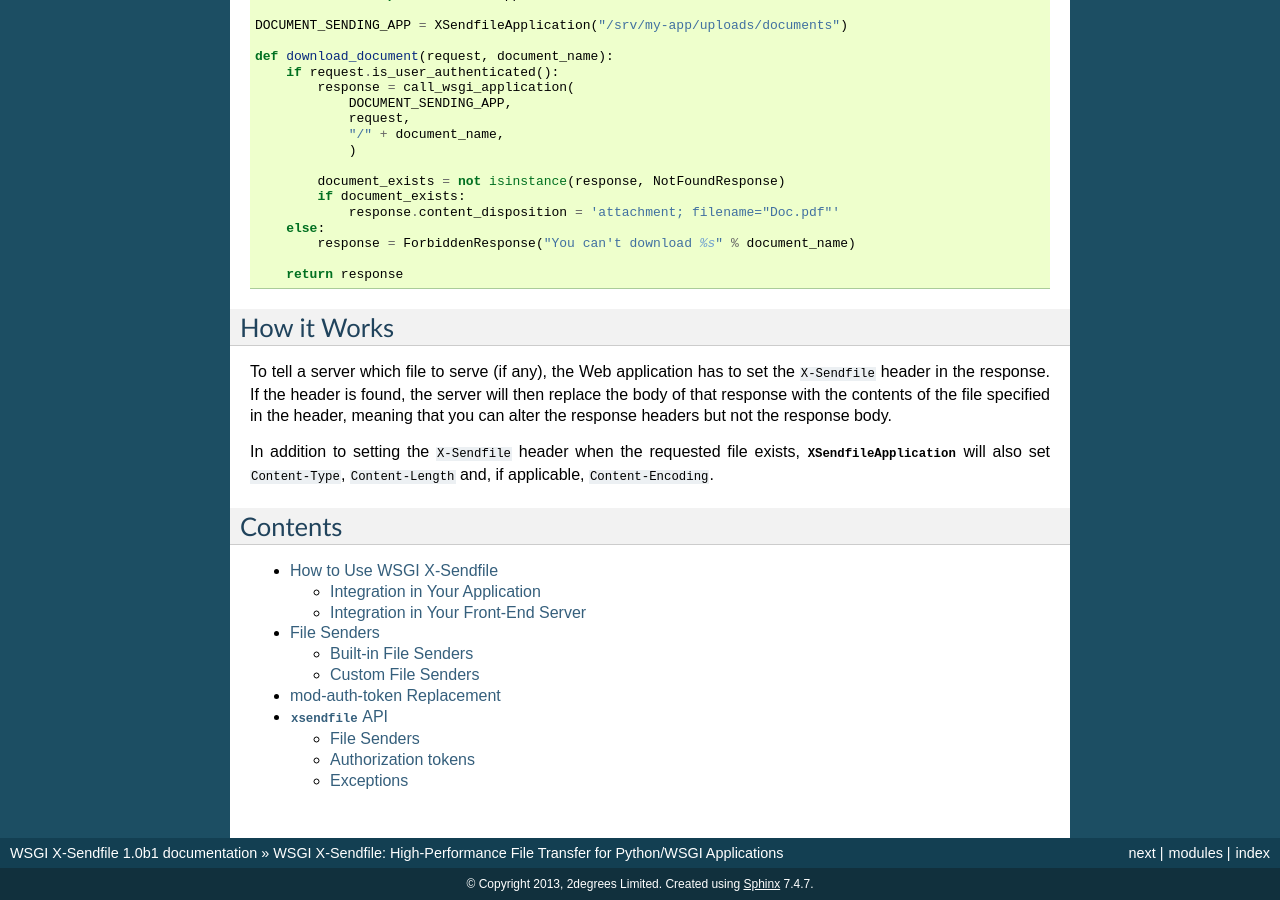
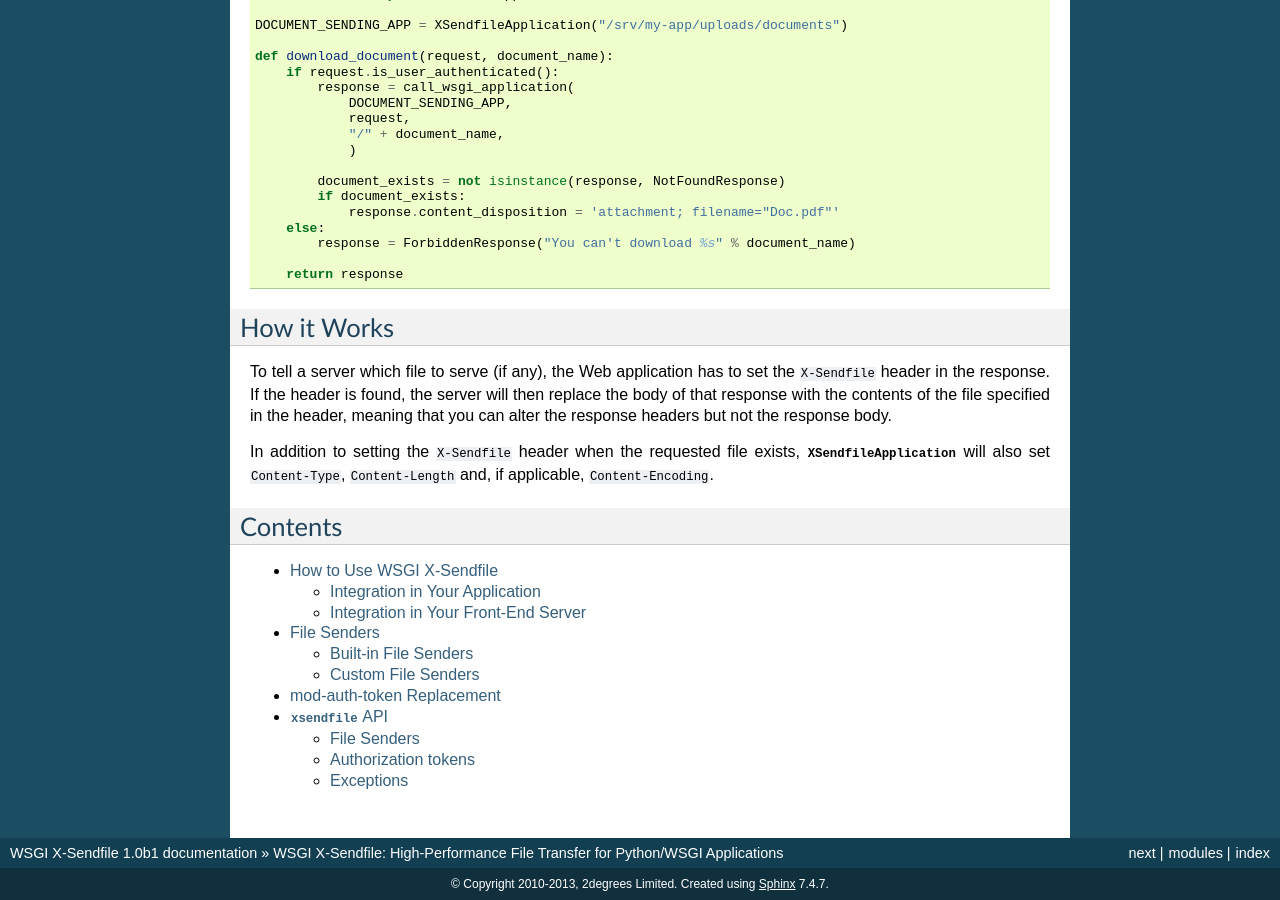
Before and after one commit to 2degrees/wsgi-xsendfile, a Sphinx documentation site: the page built from docs/source/index.rst, in a window 1280 px wide and 900 px high, scrolled down 677 px. Built offline with Sphinx 7.4.7, drawn with Linux system fonts in a browser that asks for light colours.

Commit message:
Updated copyright notice in documentation

```diff
--- a/docs/source/conf.py
+++ b/docs/source/conf.py
@@ -44,7 +44,7 @@ master_doc = 'index'
 
 # General information about the project.
 project = u'WSGI X-Sendfile'
-copyright = u'2013, 2degrees Limited'
+copyright = u'2010-2013, 2degrees Limited'
 
 # The version info for the project you're documenting, acts as replacement for
 # |version| and |release|, also used in various other places throughout the
```
